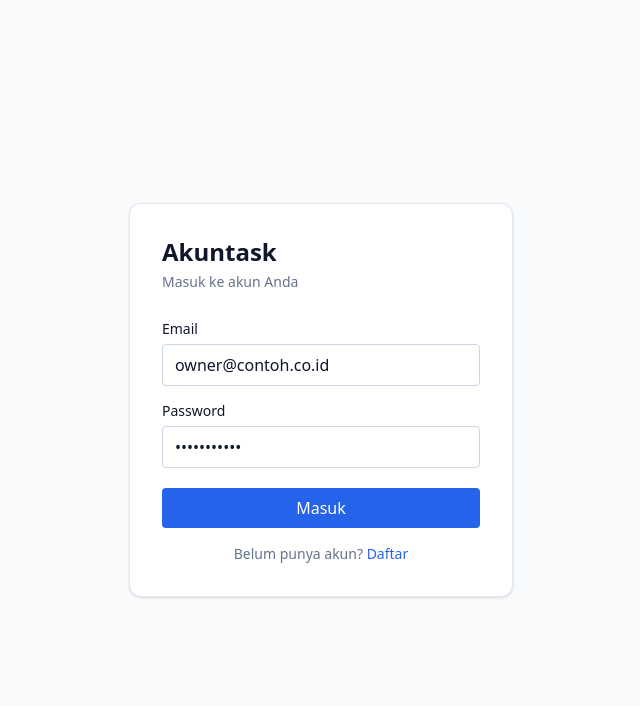
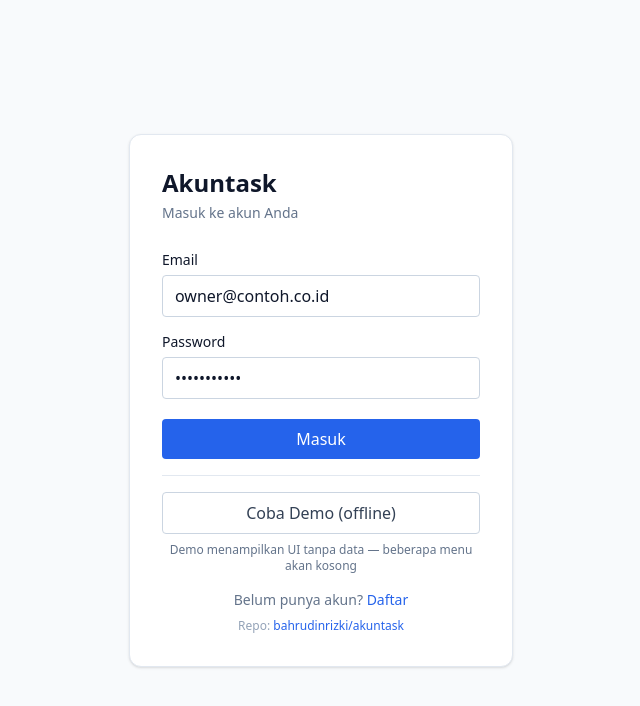
Before and after one commit to bahrudinrizki/akuntask, a React (Vite) app in the folder apps/web/: page /login in a window 1280 px wide. Shown: the top 706 px of the page, without its empty margins (319-959 px from the left). Built offline with nearby package versions, Linux system fonts and the light colour scheme; no server answers.

Commit message:
feat(web): login demo mode button and notfound page

```diff
--- a/apps/web/src/pages/Login.tsx
+++ b/apps/web/src/pages/Login.tsx
@@ -1,29 +1,50 @@
-import { useState, FormEvent } from 'react';
+import { useState } from 'react';
 import { useNavigate, Link } from 'react-router-dom';
-import { api } from '../lib/api';
+import { api, ApiUnavailableError } from '../lib/api';
 import { useAuth } from '../lib/auth';
+
+const DEMO_USER = {
+  id: 'demo-user',
+  email: 'demo@akuntask.local',
+  name: 'Demo User',
+  companyId: 'demo-company',
+  roles: ['OWNER'],
+};
+const DEMO_TOKEN = 'demo-token-not-valid-jwt-but-frontend-only';
 
 export default function Login(): JSX.Element {
   const [email, setEmail] = useState('owner@contoh.co.id');
   const [password, setPassword] = useState('password123');
   const [error, setError] = useState<string | null>(null);
   const [loading, setLoading] = useState(false);
+  const [backendDown, setBackendDown] = useState(false);
   const { setSession } = useAuth();
   const navigate = useNavigate();
 
-  async function onSubmit(e: FormEvent): Promise<void> {
+  async function onSubmit(e: React.FormEvent): Promise<void> {
     e.preventDefault();
     setError(null);
     setLoading(true);
+    setBackendDown(false);
     try {
       const data = await api.login({ email, password });
       setSession(data);
       navigate('/');
     } catch (err) {
-      setError(err instanceof Error ? err.message : 'Login failed');
+      if (err instanceof ApiUnavailableError) {
+        setBackendDown(true);
+        setError(err.message);
+      } else {
+        setError(err instanceof Error ? err.message : 'Login failed');
+      }
     } finally {
       setLoading(false);
     }
+  }
+
+  function startDemo(): void {
+    setSession({ accessToken: DEMO_TOKEN, refreshToken: DEMO_TOKEN, user: DEMO_USER });
+    navigate('/');
   }
 
   return (
@@ -31,7 +52,11 @@ export default function Login(): JSX.Element {
       <form onSubmit={onSubmit} className="w-full max-w-sm bg-white p-8 rounded-xl shadow border border-slate-200">
         <h1 className="text-2xl font-semibold mb-1">Akuntask</h1>
         <p className="text-sm text-slate-500 mb-6">Masuk ke akun Anda</p>
-        {error && <div className="mb-4 p-3 rounded bg-red-50 text-red-700 text-sm">{error}</div>}
+        {error && (
+          <div className={`mb-4 p-3 rounded text-sm ${backendDown ? 'bg-yellow-50 text-yellow-800' : 'bg-red-50 text-red-700'}`}>
+            {error}
+          </div>
+        )}
         <label className="block mb-3">
           <span className="text-sm font-medium">Email</span>
           <input
@@ -60,8 +85,26 @@ export default function Login(): JSX.Element {
         >
           {loading ? 'Memproses…' : 'Masuk'}
         </button>
+        <div className="mt-4 pt-4 border-t border-slate-200">
+          <button
+            type="button"
+            onClick={startDemo}
+            className="w-full border border-slate-300 text-slate-700 font-medium py-2 rounded hover:bg-slate-50"
+          >
+            Coba Demo (offline)
+          </button>
+          <p className="mt-2 text-xs text-slate-500 text-center">
+            Demo menampilkan UI tanpa data — beberapa menu akan kosong
+          </p>
+        </div>
         <p className="mt-4 text-sm text-center text-slate-500">
           Belum punya akun? <Link to="/register" className="text-brand-600 hover:underline">Daftar</Link>
+        </p>
+        <p className="mt-2 text-xs text-center text-slate-400">
+          Repo:{' '}
+          <a href="https://github.com/bahrudinrizki/akuntask" target="_blank" rel="noreferrer" className="text-brand-600 hover:underline">
+            bahrudinrizki/akuntask
+          </a>
         </p>
       </form>
     </div>
--- /dev/null
+++ b/apps/web/src/pages/NotFound.tsx
@@ -0,0 +1,13 @@
+import { Link } from 'react-router-dom';
+
+export default function NotFound(): JSX.Element {
+  return (
+    <div className="min-h-screen flex items-center justify-center px-4">
+      <div className="text-center">
+        <h1 className="text-4xl font-bold text-slate-800 mb-2">404</h1>
+        <p className="text-slate-600 mb-6">Halaman tidak ditemukan</p>
+        <Link to="/" className="text-brand-600 hover:underline">← Kembali ke Dashboard</Link>
+      </div>
+    </div>
+  );
+}
```
